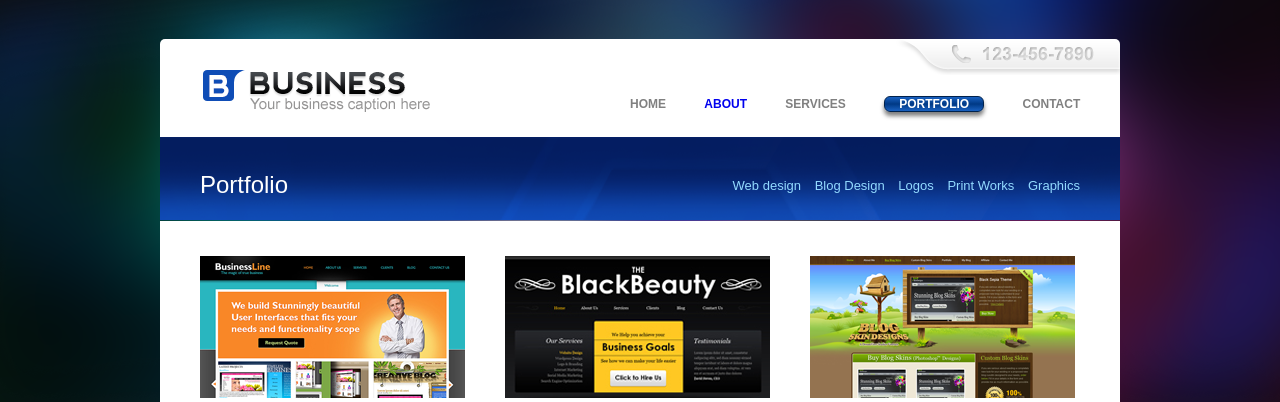
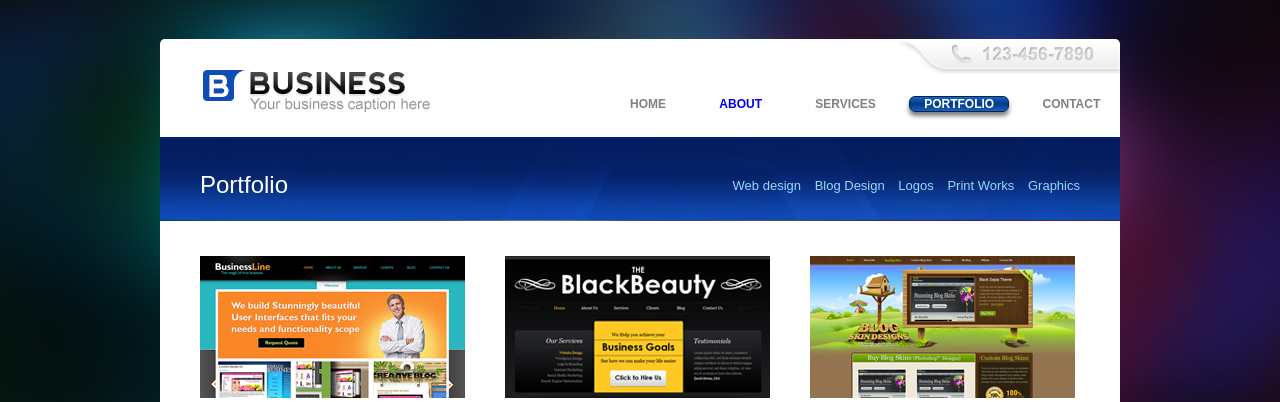
Before and after one commit to maks2020/test1, a PHP site: page /portfolio.html in a window 1280 px wide. Shown: the top 402 px of the page. Run offline with PHP 8.4, Linux system fonts and the light colour scheme.

Commit message:
create about_us css and align member menu header

```diff
--- a/site/aboutus.html
+++ b/site/aboutus.html
@@ -10,6 +10,7 @@
 		<link href="content.css" rel="stylesheet" type="text/css">
 		<link href="sidebar.css" rel="stylesheet" type="text/css">
 		<link href="footer.css" rel="stylesheet" type="text/css">
+		<link href="about_us.css" rel="stylesheet" type="text/css">
 	</head>
 
 	<body>
--- a/site/header.css
+++ b/site/header.css
@@ -36,10 +36,6 @@
 	display: inline-block;
 }
 
-#nav li:first-child, #nav li:nth-child(2) {
-	margin-right: 35px;
-}
-
 #nav li:last-child {
 	margin-right: 0px;
 }
@@ -75,15 +71,3 @@
 	padding: 34px 0px 0px 40px;
 	float: left;
 }
-
- #panel #main_text {
-	text-align: right;
-	font-size: 20px;
-	font-weight: 100;
-    font-style: italic;
-  	text-align: left;
-	color: #ffffff;
-	width: 475px;
-	padding: 37px 37px 0 0;
-	float: right;
-}
--- a/site/portfolio.css
+++ b/site/portfolio.css
@@ -74,5 +74,5 @@
 }
 
 #nav li:nth-child(3), #nav li:nth-child(4) {
-	margin-right: 35px;
+	margin-right: 30px;
 }
```
Also changed, not shown: site/about_us.css (added, +27 -0 lines).
